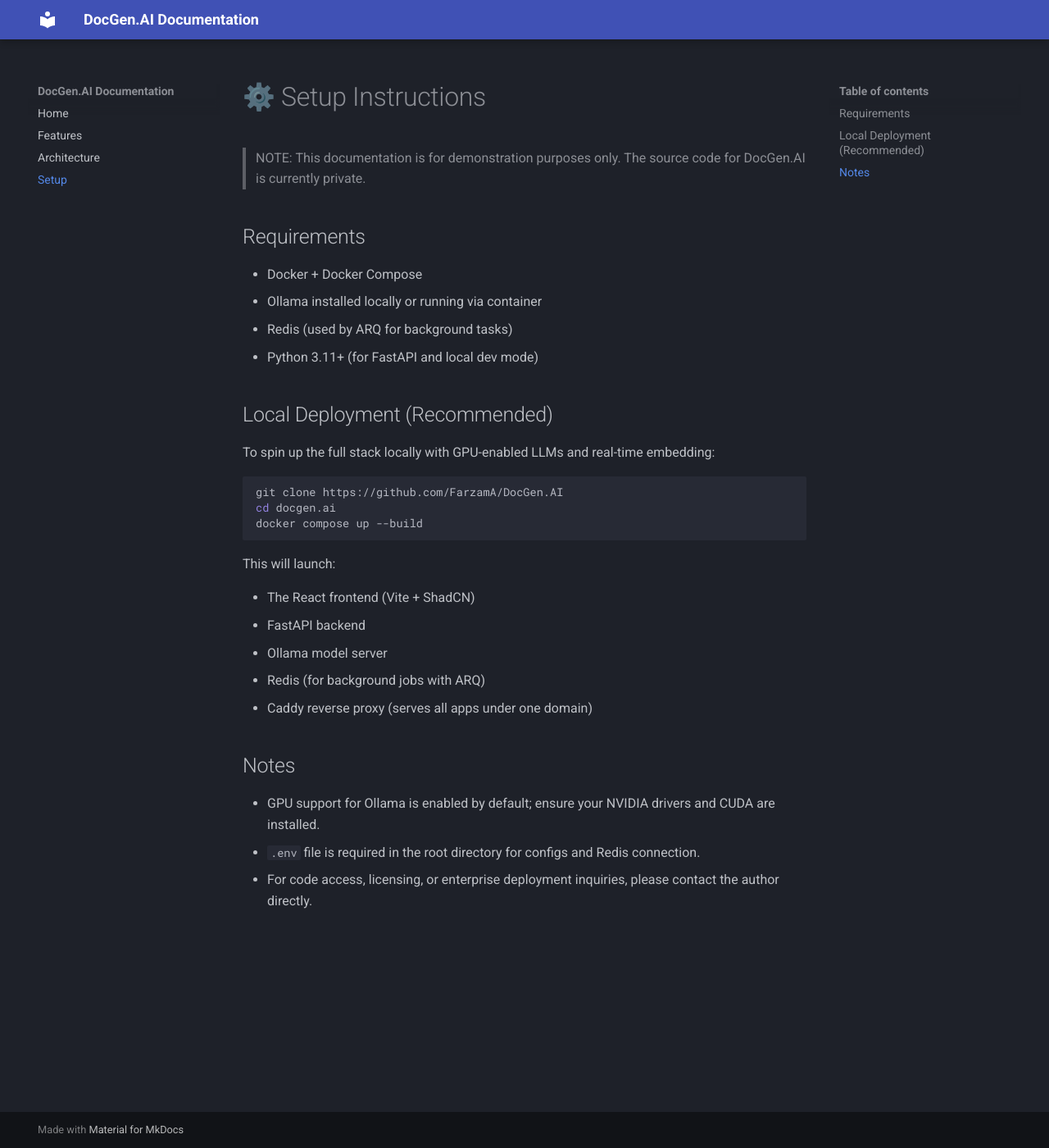
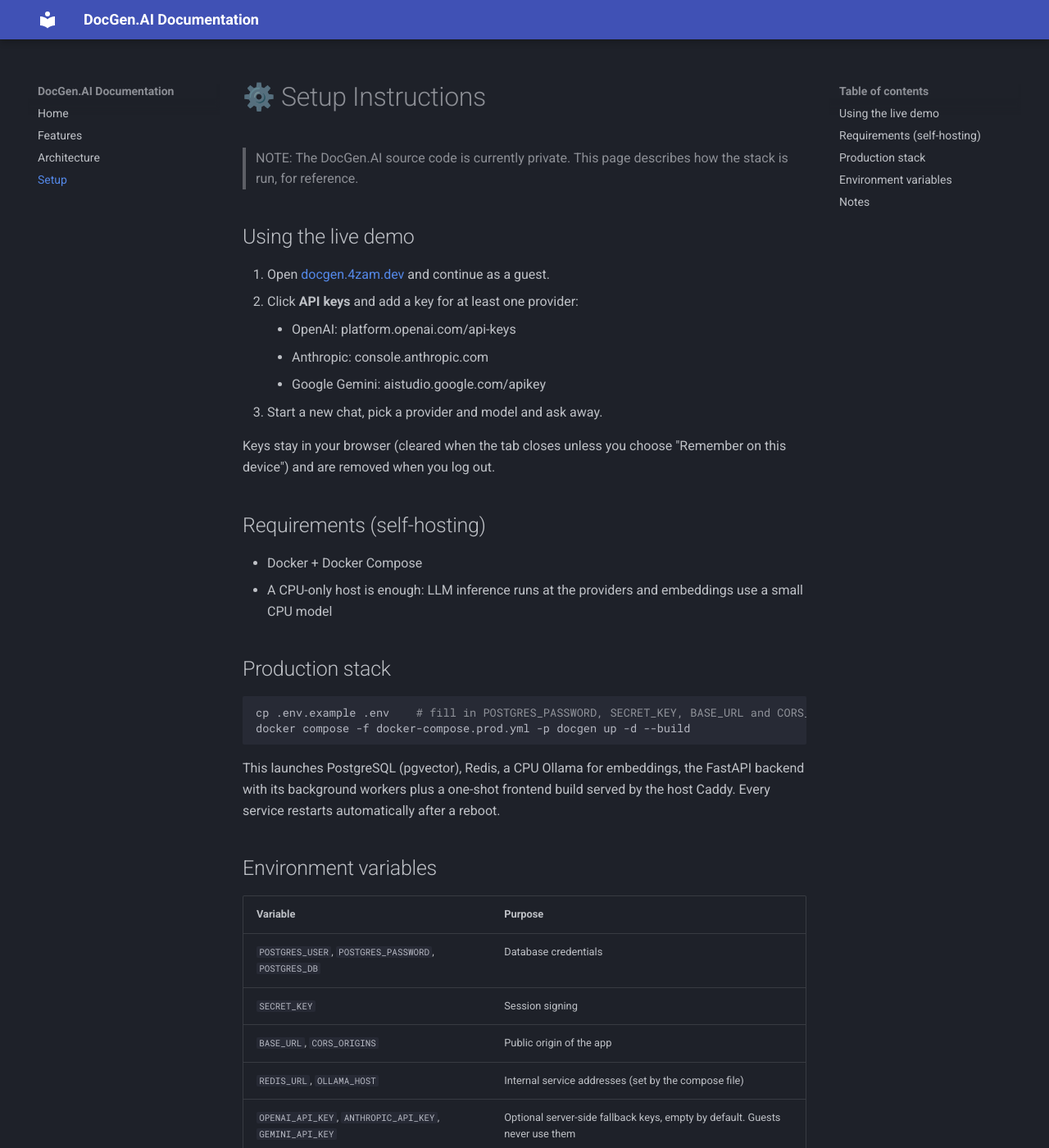
Before and after one commit to FarzamA/docgen.ai-docs, an MkDocs documentation site: the page built from docs/setup.md, in a window 1280 px wide and 1400 px high. Shown: the whole window at 82% size. Built offline with MkDocs 1.6.1 and Material for MkDocs 9.7.7, drawn with Linux system fonts in a browser that asks for light colours; some of the changed text lies outside the part shown.

Commit message:
docs: multi-provider BYOK, docgen.4zam.dev host, current architecture
Drop the stale home-hosted Mon-Fri availability note (the demo now runs
around the clock on a dedicated server) and note that unified sign-in via
4zam accounts is coming.

Co-Authored-By: Claude Opus 5.5 <noreply@anthropic.com>

````diff
--- a/docs/features.md
+++ b/docs/features.md
@@ -4,9 +4,12 @@
 
 ## 🔐 Authentication
 
+!!! note "Sign-in update"
+    The live demo currently offers **guest sessions only** while accounts move to unified sign-in through **4zam accounts** (coming soon). The flows below show the existing account system.
+
 DocGen.AI provides a secure and seamless authentication system with support for:
 
-??? o-auth "OAuth login via Google, Facebook, or Github"
+??? o-auth "OAuth login via Google, Facebook or GitHub"
     <div style="display: flex; justify-content: center; margin: 1.5rem 0;">
         <a href="./../media/mp4/login_screen_docgen.mp4" class="glightbox" data-type="video">
             <video
@@ -81,7 +84,7 @@ DocGen.AI provides a secure and seamless authentication system with support for:
 ## 🧠 How It Works
 
 - DocGen.AI connects to your codebase or documentation context.
-- Users can chat with an LLM to generate unit tests, inline documentation, or ask questions about code behavior.
+- Users can chat with an LLM to generate unit tests, inline documentation or ask questions about code behavior.
 - You can either connect a GitHub repo or chat with a blank model.
 - The system streams results in real time and provides copyable output.
 - If no codebase is loaded, DocGen.AI defaults to chat-only mode for exploration and experimentation.
@@ -120,7 +123,7 @@ Once logged in, users are welcomed into a responsive, modern workspace built for
 - Toggle between sleek dark and light themes for a personalized experience
 - Intuitive dashboards to browse installed models and codebases
 - Real-time charts and usage metrics for insight into model/codebase activity
-- Full chat management: rename, edit, and delete conversations effortlessly
+- Full chat management: rename, edit and delete conversations effortlessly
 
 ??? wrench "Demo"
     <div style="display: flex; justify-content: center; margin: 1.5rem 0;">
@@ -172,40 +175,27 @@ Users can connect external repositories or upload local projects for embedding.
 
 ---
 
-## 🔐 Privacy + Local-First Deployment
+## 🔑 Bring Your Own Key
 
-DocGen.AI is designed for privacy-first use cases:
+DocGen.AI works with your own provider account, so you stay in control of cost and data:
 
-- All processing can be done locally or in a containerized environment
-- Supports Ollama and other LLM backends for offline LLM inference
-- Codebases never leave your machine in local mode
-- Ideal for internal company projects and enterprise security needs
-Together, these features ensure that trust is not assumed—it’s *provable*.
-
-<!-- ??? lock "Local Deployment with Ollama + GPU Support"
-    <div style="display: flex; justify-content: center; margin: 1.5rem 0;">
-        <video
-            src="./../media/mp4/provable_fairness.mp4"
-            autoplay
-            muted
-            playsinline
-            loop
-            style="max-width: 100%; border-radius: 12px;">
-        </video>
-    </div> -->
+- Choose **OpenAI**, **Anthropic** or **Google Gemini**, then any of their current models
+- Store one API key per provider, only in your browser
+- Keys are sent over HTTPS with your chat requests for that provider and are never saved or logged on the server
+- Clear errors tell you exactly what went wrong: a rejected key, a rate limit or quota, a model your key cannot use
+- With no key, the app still works and shows a friendly prompt to add one
 
 ---
 
 ## 🧠 Models
 
-DocGen.AI supports multiple generative models via a modular architecture. Models can be used for chat, test generation, documentation, and search — with flexible backend integration via Ollama, OpenAI, or other compatible APIs.
+DocGen.AI supports multiple generative models through a provider adapter layer. The model list and each model's parameter rules come from a shared provider catalog, so requests only carry settings the model accepts (for example, newer reasoning models reject `temperature`).
 
-Key features include:
+- **OpenAI**: GPT-6 Astra, GPT-6.1 Sol, GPT-6 Luna, GPT-5.6 Sol, GPT-4.1 (and mini), GPT-4o (and mini)
+- **Anthropic**: Claude Opus 5.5, Claude Sonnet 5.5, Claude Fable 5.1, Claude Haiku 4.5
+- **Google Gemini**: Gemini 3.8 Flash, Gemini 3.7 Flash, Gemini 3.1 Pro (preview)
 
-- Users can view a searchable list of all available and installed models
-- Usage statistics and last-seen data help track model engagement
-- Tags indicate whether a model is installed locally or just available to pull
-- Status indicators show loading, pulling, or ready state in real time
+Local Ollama models remain available on servers that install them.
 
 ---
 
--- a/docs/setup.md
+++ b/docs/setup.md
@@ -1,34 +1,46 @@
 # ⚙️ Setup Instructions
 
-> NOTE: This documentation is for demonstration purposes only. The source code for DocGen.AI is currently private.
+> NOTE: The DocGen.AI source code is currently private. This page describes how the stack is run, for reference.
 
-## Requirements
+## Using the live demo
+
+1. Open [docgen.4zam.dev](https://docgen.4zam.dev/login) and continue as a guest.
+2. Click **API keys** and add a key for at least one provider:
+    - OpenAI: platform.openai.com/api-keys
+    - Anthropic: console.anthropic.com
+    - Google Gemini: aistudio.google.com/apikey
+3. Start a new chat, pick a provider and model and ask away.
+
+Keys stay in your browser (cleared when the tab closes unless you choose "Remember on this device") and are removed when you log out.
+
+## Requirements (self-hosting)
 
 - Docker + Docker Compose
-- Ollama installed locally or running via container
-- Redis (used by ARQ for background tasks)
-- Python 3.11+ (for FastAPI and local dev mode)
+- A CPU-only host is enough: LLM inference runs at the providers and embeddings use a small CPU model
 
-## Local Deployment (Recommended)
-
-To spin up the full stack locally with GPU-enabled LLMs and real-time embedding:
+## Production stack
 
 ```bash
-git clone https://github.com/FarzamA/DocGen.AI
-cd docgen.ai
-docker compose up --build
+cp .env.example .env    # fill in POSTGRES_PASSWORD, SECRET_KEY, BASE_URL and CORS_ORIGINS
+docker compose -f docker-compose.prod.yml -p docgen up -d --build
 ```
 
-This will launch:
+This launches PostgreSQL (pgvector), Redis, a CPU Ollama for embeddings, the FastAPI backend with its background workers plus a one-shot frontend build served by the host Caddy. Every service restarts automatically after a reboot.
 
-- The React frontend (Vite + ShadCN)
-- FastAPI backend
-- Ollama model server
-- Redis (for background jobs with ARQ)
-- Caddy reverse proxy (serves all apps under one domain)
+## Environment variables
+
+| Variable | Purpose |
+|---|---|
+| `POSTGRES_USER`, `POSTGRES_PASSWORD`, `POSTGRES_DB` | Database credentials |
+| `SECRET_KEY` | Session signing |
+| `BASE_URL`, `CORS_ORIGINS` | Public origin of the app |
+| `REDIS_URL`, `OLLAMA_HOST` | Internal service addresses (set by the compose file) |
+| `OPENAI_API_KEY`, `ANTHROPIC_API_KEY`, `GEMINI_API_KEY` | Optional server-side fallback keys, empty by default. Guests never use them |
+| `SERVER_KEY_DAILY_LIMIT` | Daily message allowance per registered user on the server keys |
+| `DOCGEN_API_PORT` | Port the API binds on 127.0.0.1 |
+
+Leaving the provider keys empty is the safe default: every user brings their own key.
 
 ## Notes
 
-- GPU support for Ollama is enabled by default; ensure your NVIDIA drivers and CUDA are installed.
-- `.env` file is required in the root directory for configs and Redis connection.
-- For code access, licensing, or enterprise deployment inquiries, please contact the author directly.
+- For code access, licensing or deployment inquiries, please contact the author directly.
````
Also changed, not shown: docs/architecture.md (+24 -17 lines), docs/index.md (+8 -9 lines).
